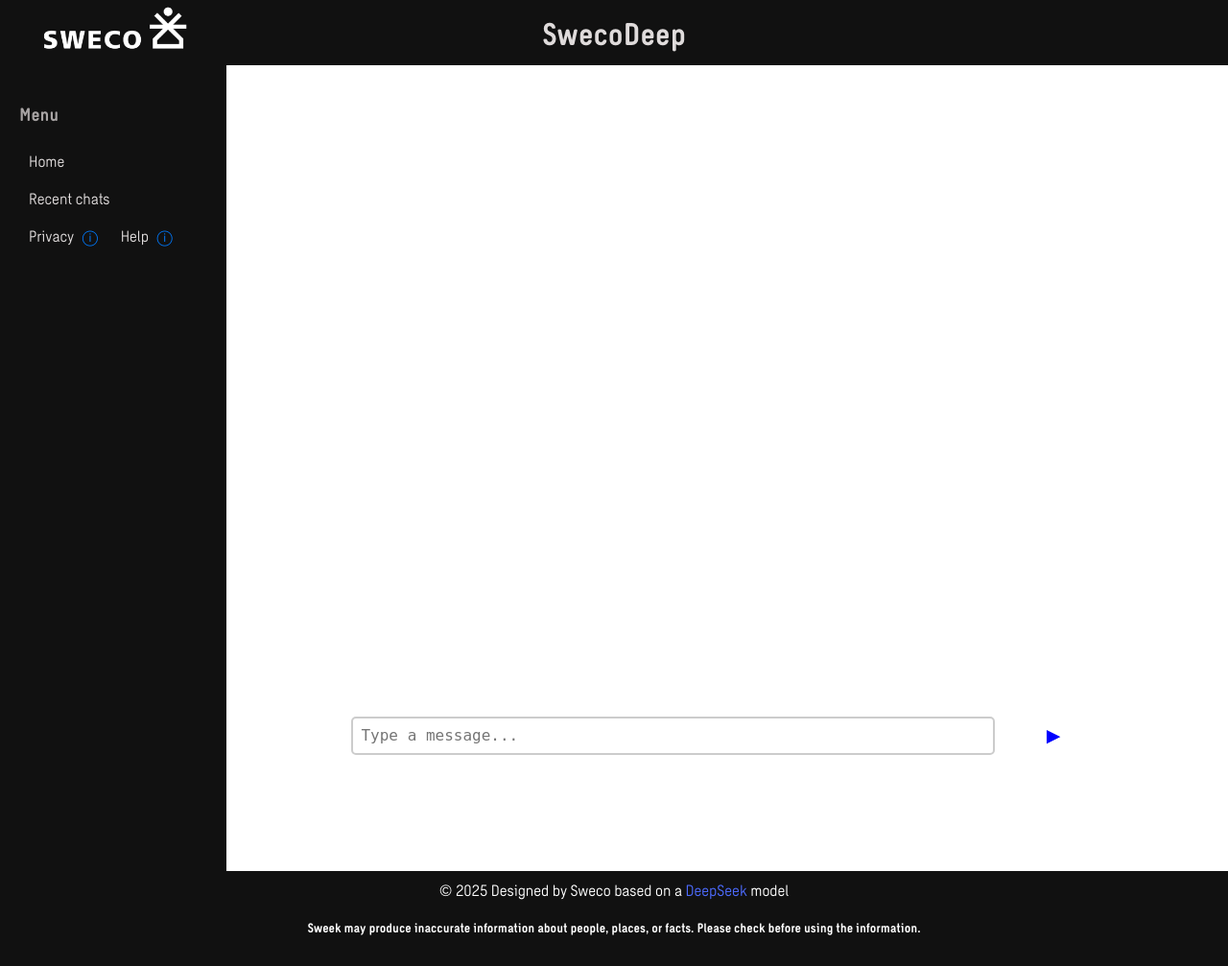
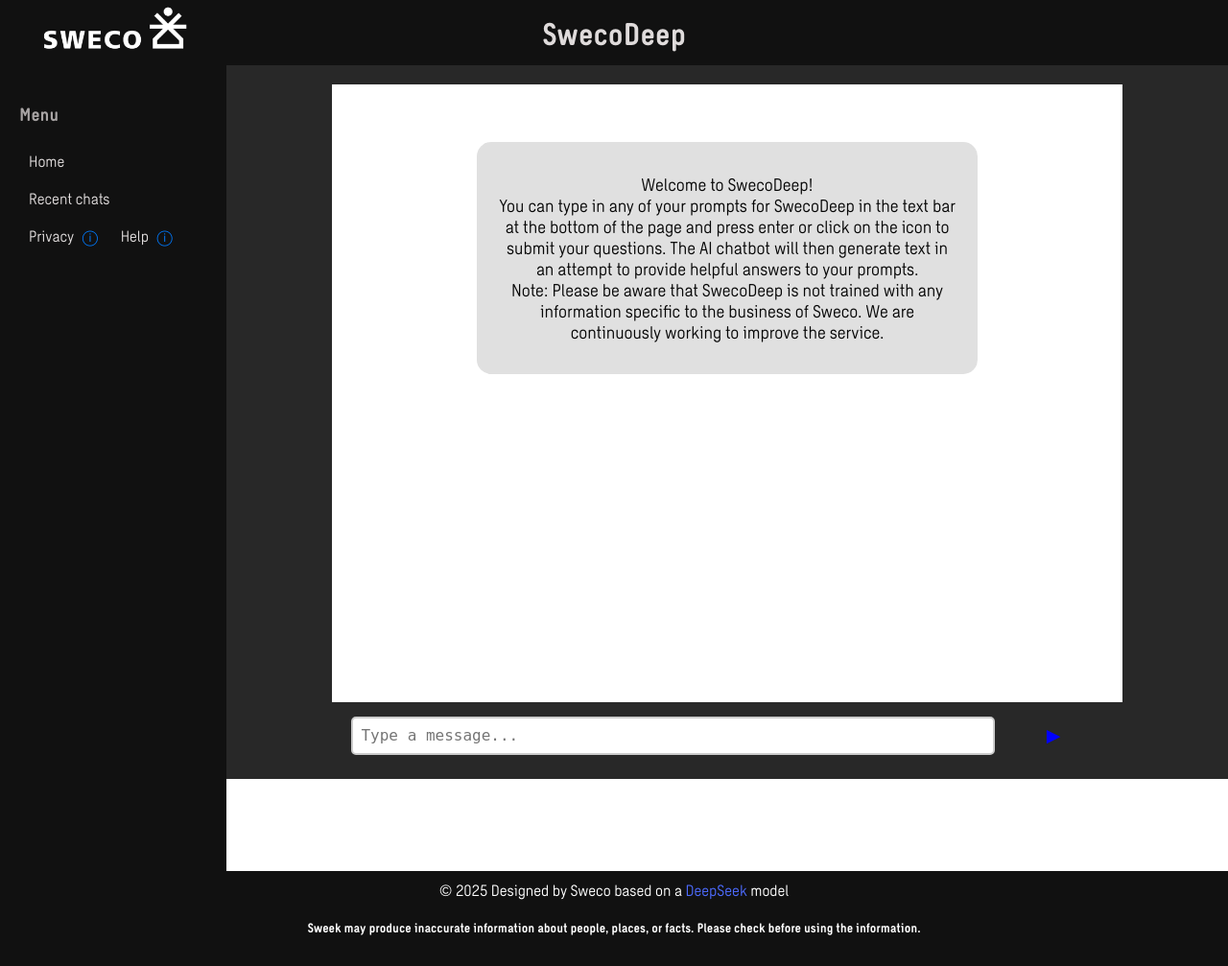
Before and after one commit to mohamadtorres/chatbot, a Django app: page / in a window 1280 px wide. Shown: the whole page at 96% size. Run offline with Django 5.2, Linux system fonts and the light colour scheme; some libraries are stand-ins or nearby versions.

Commit message:
swecosans

````diff
--- a/chatbot_project/chatbot/static/styles/style.css
+++ b/chatbot_project/chatbot/static/styles/style.css
@@ -41,11 +42,13 @@
     height: 88vh; /* Full screen height */
     display: flex;
     flex-direction: column;
+    font-family: 'Swecosans', sans-serif;
     justify-content: space-between;  /* Push input to bottom */
     align-items: center;
-    background: white;
+    background: #282828;
     padding: 20px;
     gap: 10px;
+    font-family: 'Swecosans', sans-serif;
 
 }
 .chat-box {
@@ -350,6 +354,21 @@
     padding: 15px;
     overflow-x: auto;
 }
+/* Welcome Message Styling */
+.welcome-message {
+    background-color: #e0e0e0; /* Light gray background */
+    font-family: 'Swecosans', sans-serif;
+    color: #060606; /* Dark gray text */
+    padding: 15px 20px; /* Spacing inside the bubble */
+    border-radius: 15px; /* Rounded bubble effect */
+    text-align: center;
+    font-size: 18px;
+    max-width: 60%; /* Ensures it doesn’t take full width */
+    margin: 50px auto; /* Centers the message */
+    display: flex;
+    justify-content: center;
+    align-items: center;
+}
 
 
 /* Modal Background */
--- a/chatbot_project/chatbot/templates/base.html
+++ b/chatbot_project/chatbot/templates/base.html
@@ -1,7 +1,6 @@
 <!DOCTYPE html>
 <html lang="en">
 <head>
-    <!-- Prism.js for Syntax Highlighting -->
 <!-- Markdown-it (For Markdown Parsing) -->
 <script src="https://cdnjs.cloudflare.com/ajax/libs/markdown-it/12.3.2/markdown-it.min.js"></script>
 
@@ -18,9 +17,6 @@
     <meta charset="UTF-8">
     <meta name="viewport" content="width=device-width, initial-scale=1.0">
     <title>SwecoDeep</title>
-    <!-- <script type="text/javascript" id="MathJax-script" async
-        src="https://cdn.jsdelivr.net/npm/mathjax@3/es5/tex-svg.js">
-    </script> -->
 
     <link rel="stylesheet" href="static\styles\style.css">
 
@@ -48,7 +44,7 @@
                 <a href="#" onclick="openModal('helpModal')">
                     Help <span class="info-icon">ⓘ</span>
                 </a>
-                </div>
+            </div>
         </div>
 
         <!-- Privacy Modal -->
@@ -116,7 +112,9 @@
 
         <div class="chat-container">
             <div class="chat-box" id="chatbox">
-                <!-- Chat messages will appear here... -->
+                <div class="welcome-message"><p>Welcome to SwecoDeep!<br> You can type in any of your prompts for SwecoDeep in the text bar at the bottom of the page and press enter or click on the icon to submit your questions. The AI chatbot will then generate text in an attempt to provide helpful answers to your prompts.<br>
+
+                    Note: Please be aware that SwecoDeep is not trained with any information specific to the business of Sweco. We are continuously working to improve the service.</p></div>
             </div>
             <div class="input-area">
                 <textarea id="userInput" placeholder="Type a message..." onkeydown="handleKeyPress(event)"></textarea>
@@ -162,7 +160,8 @@
                         ` : "";
 
                         // ✅ Ensure the thought process appears BEFORE the bot's reply
-                        chatbox.innerHTML += thoughtHtml + `<div class="bot-message">🤖: ${botMessage}</div>`;
+                        chatbox.innerHTML += thoughtHtml + `<div class="bot-message">🤖:${botMessage}</div>`;
+
 
                         // ✅ Ensure Markdown, Syntax Highlighting & KaTeX Work
                         setTimeout(() => {
@@ -216,66 +215,73 @@
                     sendMessage();
                 }
             }
+
             // function formatresponse(response) {
             //     if (!response) return "";
 
-            //     // Convert `\n` to `<br>` for paragraph separation (but not inside code blocks)
-            //     response = response.replace(/\n/g, "<br>");
+            //     const md = window.markdownit(); // ✅ Initialize Markdown-it
+            //     let formattedResponse = md.render(response); // ✅ Convert Markdown to HTML
 
-            //     // Convert **bold text** to `<strong>bold text</strong>`
-            //     response = response.replace(/\*\*(.*?)\*\*/g, "<strong>$1</strong>");
+            //     // ✅ Convert old MathJax format to KaTeX-compatible format
+            //     formattedResponse = formattedResponse
+            //         .replace(/\[([^\]]+)\]/g, "\\($1\\)")  // Inline Math: `[ ... ]` → `\( ... \)`
+            //         .replace(/\\\[(.*?)\\\]/g, "\\[$1\\]") // Block Math: `\[ ... \]` stays unchanged
+            //         .replace(/\$\$(.*?)\$\$/gs, "<span class='math-block'>$$$1$$</span>")  // Block Math: `$$ ... $$`
+            //         .replace(/\$(.*?)\$/g, "<span class='math-inline'>$1</span>");  // Inline Math: `$ ... $`
 
-            //     // Convert __italic text__ to `<em>italic text</em>`
-            //     response = response.replace(/__(.*?)__/g, "<em>$1</em>");
-
-            //     // Convert `- lists` into `<ul><li>` format
-            //     response = response.replace(/- (.*?)(<br>|$)/g, "<li>$1</li>");
-            //     response = response.replace(/(<li>.*<\/li>)+/g, "<ul>$&</ul>"); // Wrap lists in <ul>
-
-            //     // Convert links (URLs) into clickable `<a>` elements
-            //     response = response.replace(/(https?:\/\/[^\s]+)/g, "<a href='$1' target='_blank'>$1</a>");
-
-            //     // ✅ Convert inline code (`code`) into `<code>code</code>`
-            //     response = response.replace(/`([^`]+?)`/g, "<code>$1</code>");
-
-            //     // ✅ Fix multi-line code blocks correctly
-            //     response = response.replace(/```(\w*)\n([\s\S]+?)```/g, function(match, lang, code) {
-            //         let languageClass = lang ? `language-${lang}` : "language-python"; // Default to Python if no language is specified
-
+            //     // ✅ Modify multi-line code blocks to include a "Copy" button
+            //     formattedResponse = formattedResponse.replace(/```(\w*)\n([\s\S]+?)```/g, function(match, lang, code) {
+            //         let languageClass = lang ? `language-${lang}` : "language-plaintext"; // Default if no language is given
             //         return `
             //             <div class="code-container">
             //                 <div class="code-header">
-            //                     <span class="language-label">${languageClass}</span>
+            //                     <span class="language-label">${lang || "Code"}</span>
             //                     <button class="copy-btn" onclick="copyCode(this)">Copy</button>
             //                 </div>
-            //                 <pre><code class="${languageClass}">${Prism.highlight(code.trim(), Prism.languages[lang] || Prism.languages.python, lang || 'python')}</code></pre>
+            //                 <pre><code class="${languageClass}">${code.trim()}</code></pre>
             //             </div>
             //         `;
             //     });
 
-            //     return response;
+            //     return formattedResponse; // ✅ Return fully formatted response
             // }
             function formatresponse(response) {
                 if (!response) return "";
 
                 const md = window.markdownit(); // ✅ Initialize Markdown-it
                 let formattedResponse = md.render(response); // ✅ Convert Markdown to HTML
-
                 // ✅ Convert old MathJax format to KaTeX-compatible format
                 formattedResponse = formattedResponse
                     .replace(/\[([^\]]+)\]/g, "\\($1\\)")  // Inline Math: `[ ... ]` → `\( ... \)`
                     .replace(/\\\[(.*?)\\\]/g, "\\[$1\\]") // Block Math: `\[ ... \]` stays unchanged
                     .replace(/\$\$(.*?)\$\$/gs, "<span class='math-block'>$$$1$$</span>")  // Block Math: `$$ ... $$`
                     .replace(/\$(.*?)\$/g, "<span class='math-inline'>$1</span>");  // Inline Math: `$ ... $`
+                console.log("Formatted Response Before Fix:", formattedResponse); // Debugging
 
-                return formattedResponse; // ✅ Return fully formatted response
+                // ✅ Wrap ALL detected `<pre><code>` blocks in a "Copy" button container
+                formattedResponse = formattedResponse.replace(
+                    /<pre><code class="(.*?)">(.*?)<\/code><\/pre>/gs,
+                    function (match, lang, code) {
+                        return `
+                            <div class="code-container">
+                                <div class="code-header">
+                                    <span class="language-label">${lang || "Code"}</span>
+                                    <button class="copy-btn" onclick="copyCode(this)">Copy</button>
+                                </div>
+                                <pre><code class="${lang}">${code}</code></pre>
+                            </div>
+                        `;
+                    }
+                );
+
+                console.log("Formatted Response After Fix:", formattedResponse); // Debugging
+
+                return formattedResponse;
             }
 
 
 
 
-
-            // ✅ Function to copy code from the box
             function copyCode(button) {
                 let codeBlock = button.parentElement.nextElementSibling.querySelector("code");
                 let textArea = document.createElement("textarea");
@@ -284,9 +290,13 @@
                 textArea.select();
                 document.execCommand("copy");
                 document.body.removeChild(textArea);
+
+                // ✅ Change button text temporarily to "Copied!"
                 button.innerText = "Copied!";
                 setTimeout(() => button.innerText = "Copy", 2000);
             }
+
+
 
 
 
````
Also changed, not shown: other parts of chatbot_project/chatbot/static/styles/style.css (+26 -21 lines).
